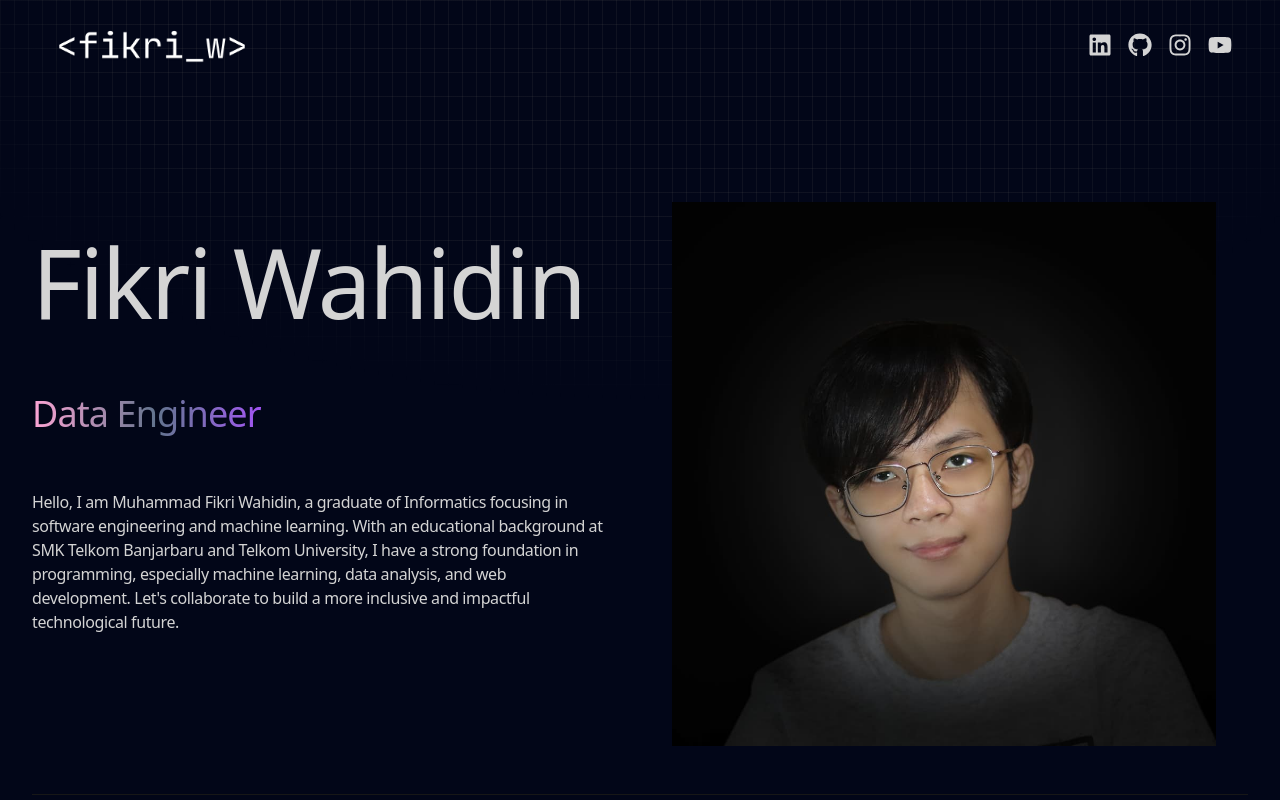
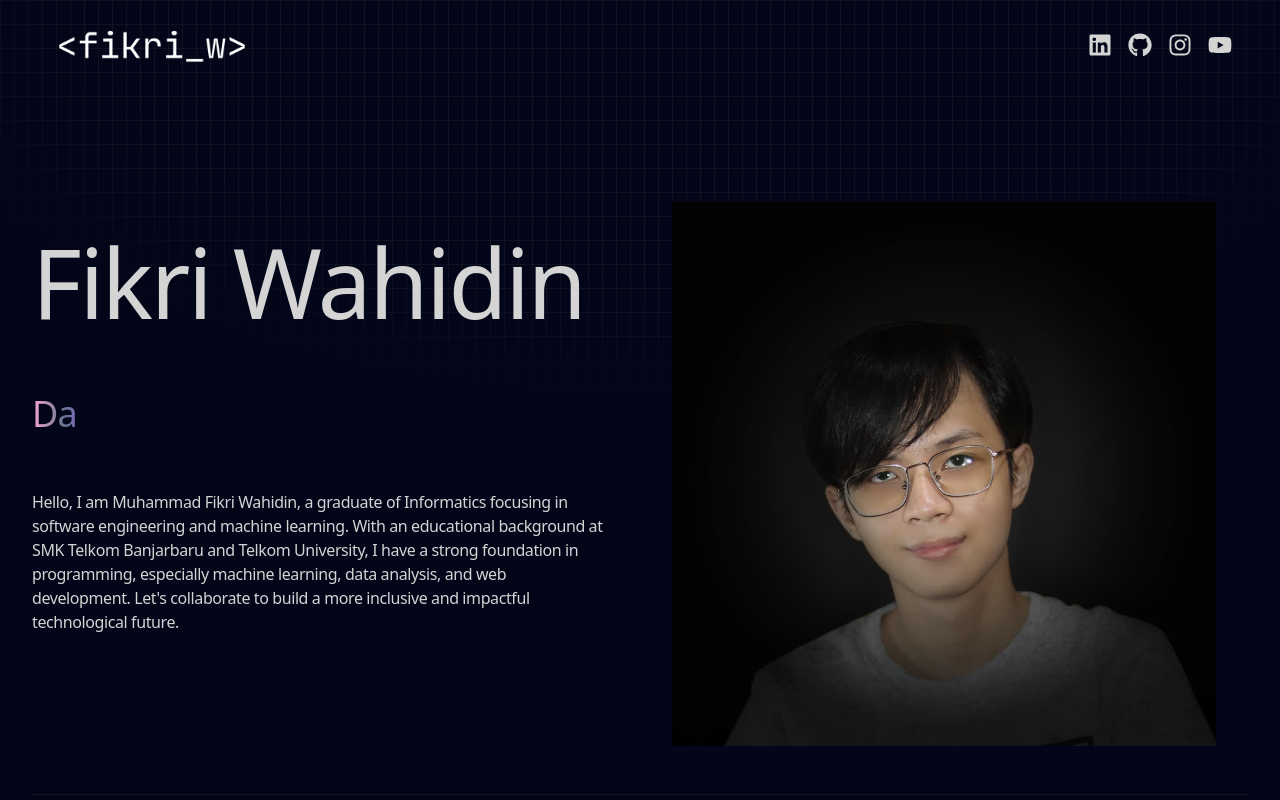
Before and after one commit to Fikri645/portfolio_web_2025, a React (Vite) app: page / in a window 1280 px wide. Shown: the top 800 px of the page. Built offline with nearby package versions, Linux system fonts and the light colour scheme.

Commit message:
update roles

```diff
--- a/src/components/Hero.jsx
+++ b/src/components/Hero.jsx
@@ -27,13 +27,11 @@ const Hero = () => {
                                 sequence={[
                                     'Data Scientist',
                                     2000,
+                                    'AI/ML Engineer',
+                                    2000,
                                     'Data Analyst',
                                     2000,
-                                    'Data Engineer',
-                                    2000,
                                     'Web Developer',
-                                    2000,
-                                    'Game Developer',
                                     2000,
                                 ]}
                                 wrapper="span"
```
